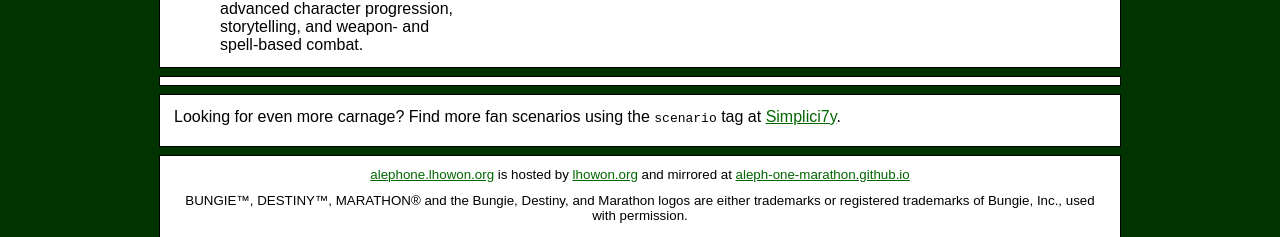
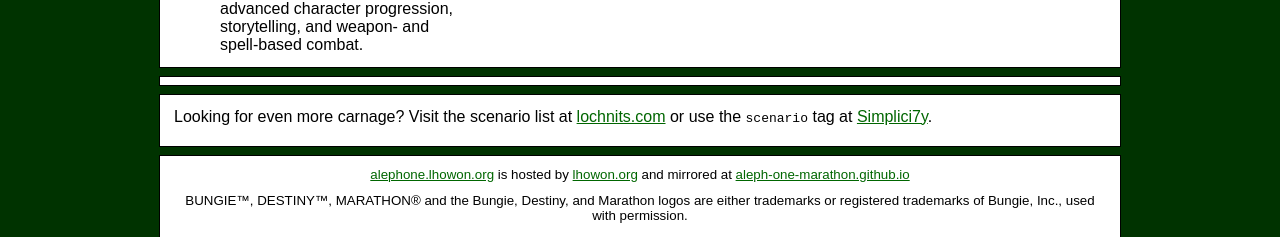
Before and after one commit to Aleph-One-Marathon/aleph-one-marathon.github.io, a Jekyll site: the page built from scenarios.html, in a window 1280 px wide. Shown: the part 1714-1951 px from the top of the page. Built offline with Jekyll 4.4.1, drawn with Linux system fonts in a browser that asks for light colours; some web fonts are replaced.

Commit message:
add a link to the scenarios at lochnits.com

```diff
--- a/scenarios.html
+++ b/scenarios.html
@@ -91,6 +91,6 @@ layout: default
           <cite class="game">Marathon: Istoria</cite> pushes the engine to its limits by using advanced character progression, storytelling, and weapon- and spell-based combat.</p>
       </div>
       <hr>
-<hr>
+      <hr>
 
-<p style="clear: both">Looking for even more carnage? Find more fan scenarios using the <code>scenario</code> tag at <a href="https://simplici7y.com/tags/scenario/">Simplici7y</a>.</p>
+      <p style="clear: both">Looking for even more carnage? Visit the scenario list at <a href="https://lochnits.com/marathon/scenarios">lochnits.com</a> or use the <code>scenario</code> tag at <a href="https://simplici7y.com/tags/scenario/">Simplici7y</a>.</p>
```
